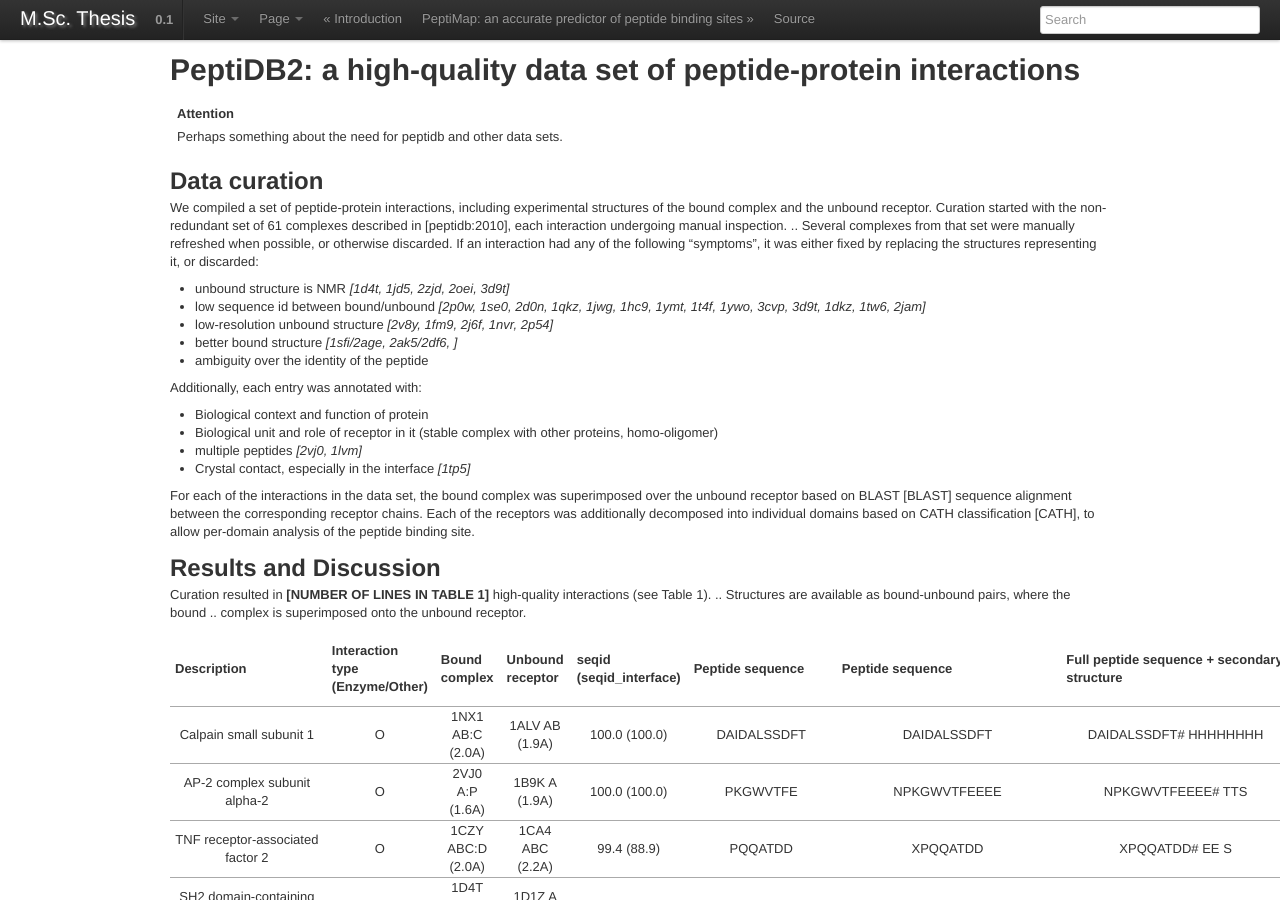
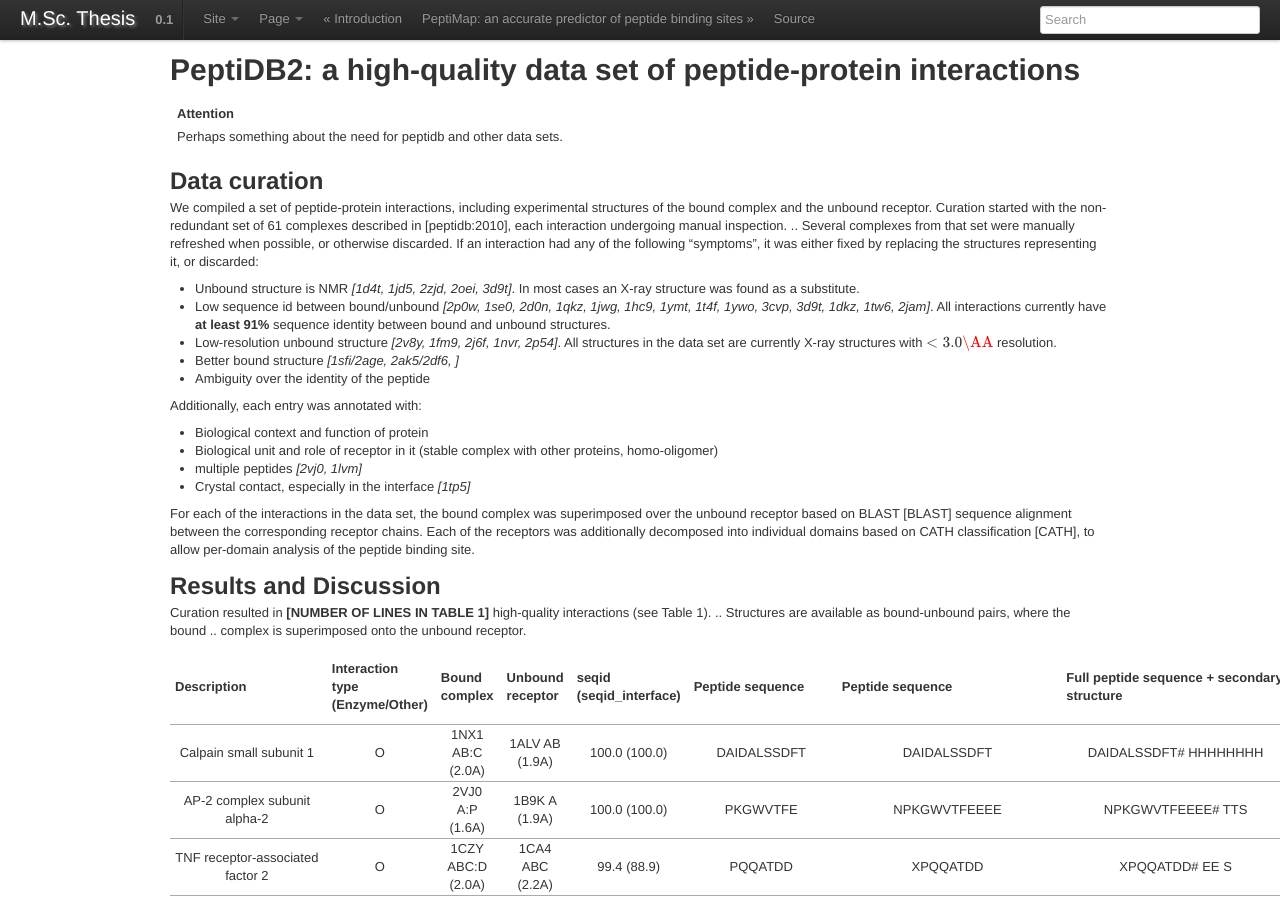
Before and after one commit to assaff/msc-thesis, a Sphinx documentation site: the page built from source/peptidb2.rst, in a window 1280 px wide and 900 px high. Built offline with Sphinx 7.4.7, drawn with Linux system fonts in a browser that asks for light colours; formulas are drawn with MathJax 3.

Commit message:
added some comments about curation criteria

```diff
--- a/source/peptidb2.rst
+++ b/source/peptidb2.rst
@@ -16,12 +16,17 @@ in [peptidb:2010]_, each interaction undergoing manual inspection.
 If an interaction had any of the following "symptoms", it was either
 fixed by replacing the structures representing it, or discarded:
 
-* unbound structure is NMR *[1d4t, 1jd5, 2zjd, 2oei, 3d9t]*
-* low sequence id between bound/unbound *[2p0w, 1se0, 2d0n, 1qkz,
-  1jwg, 1hc9, 1ymt, 1t4f, 1ywo, 3cvp, 3d9t, 1dkz, 1tw6, 2jam]*
-* low-resolution unbound structure *[2v8y, 1fm9, 2j6f, 1nvr, 2p54]*
-* better bound structure *[1sfi/2age, 2ak5/2df6, ]*
-* ambiguity over the identity of the peptide
+* Unbound structure is NMR *[1d4t, 1jd5, 2zjd, 2oei, 3d9t]*. In most
+  cases an X-ray structure was found as a substitute.
+* Low sequence id between bound/unbound *[2p0w, 1se0, 2d0n, 1qkz,
+  1jwg, 1hc9, 1ymt, 1t4f, 1ywo, 3cvp, 3d9t, 1dkz, 1tw6, 2jam]*. All
+  interactions currently have **at least 91%** sequence identity between bound
+  and unbound structures.
+* Low-resolution unbound structure *[2v8y, 1fm9, 2j6f, 1nvr, 2p54]*.
+  All structures in the data set are currently X-ray structures with
+  :math:`<3.0 \AA` resolution.
+* Better bound structure *[1sfi/2age, 2ak5/2df6, ]*
+* Ambiguity over the identity of the peptide
 
 Additionally, each entry was annotated with:
 
```
